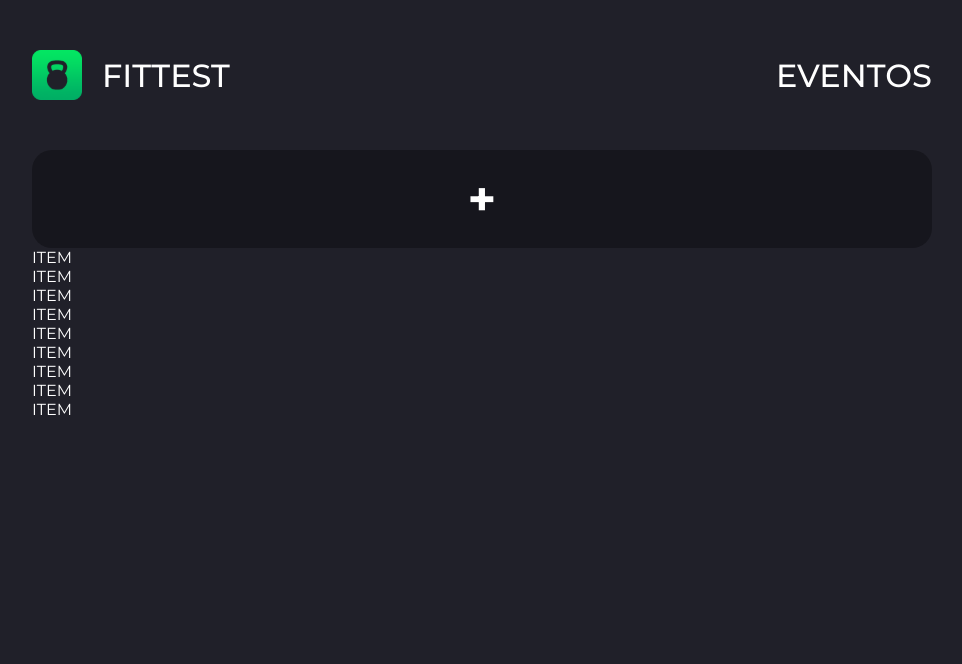
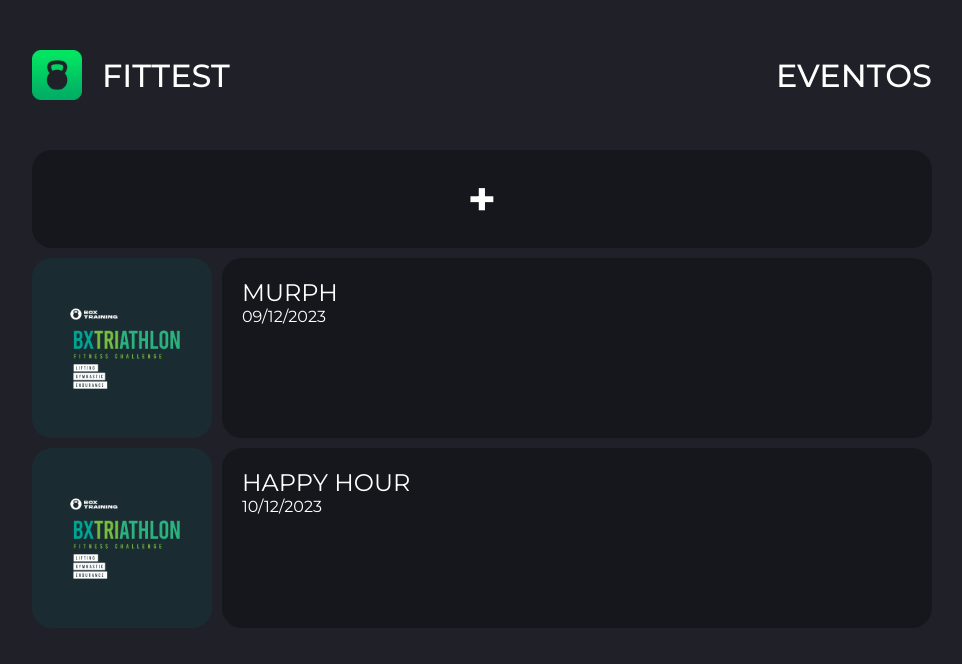
Before and after one commit to JoaoVictorCX/fittest, a React (Vite) app in the folder frontend/: page / in a window 1280 px wide. Shown: the top 664 px of the page, without its empty margins (158-1120 px from the left). Built offline with nearby package versions, Linux system fonts and the light colour scheme.

Commit message:
added event card to events list page

```diff
--- a/frontend/src/pages/event-list-page/index.tsx
+++ b/frontend/src/pages/event-list-page/index.tsx
@@ -1,30 +1,39 @@
+import EventCard from "./components/event-card"
 import Header from "./components/header"
-import styles from "./styles.module.css"
 import NewEventButton from "./components/new-event-button"
+import styled from "styled-components"
+
+export type Event = {
+    name: string,
+    date: string
+}
+const EVENTS: Event[] =[{name: 'MURPH', date: '09/12/2023'}, {name: 'HAPPY HOUR', date: '10/12/2023'}]
 
 function EventListPage() {
+    const gerarComponents = (e: Event) => <EventCard key={e.name} event={e} />
     return (
-        <div className={styles.wrapper}>
+        <Wrapper>
             <Header />
             <main>
                 <NewEventButton />
-                <div className="event-list">
-                    <ul>
-                        <li>ITEM</li>
-                        <li>ITEM</li>
-                        <li>ITEM</li>
-                        <li>ITEM</li>
-                        <li>ITEM</li>
-                        <li>ITEM</li>
-                        <li>ITEM</li>
-                        <li>ITEM</li>
-                        <li>ITEM</li>
-
-                    </ul>
-                </div>
+                <EventList>
+                    {EVENTS.map(gerarComponents)}
+                </EventList>
             </main>
-        </div>
+        </Wrapper>
     )
 }
 
+const Wrapper = styled.div`
+    width: 900px;
+    margin: 0 auto;
+    margin-bottom: 30px;
+`
+const EventList = styled.ul`
+    margin-top: 10px;
+    display: flex;
+    flex-direction: column;
+    gap: 10px;
+`
+
 export default EventListPage
--- a/frontend/src/pages/event-list-page/styles.module.css
+++ b/frontend/src/pages/event-list-page/styles.module.css
@@ -1,7 +1,3 @@
-.wrapper {
-    width: 900px;
-    margin: 0 auto;
-}
 
 .header-wrapper {
     margin-block: 50px;
```
